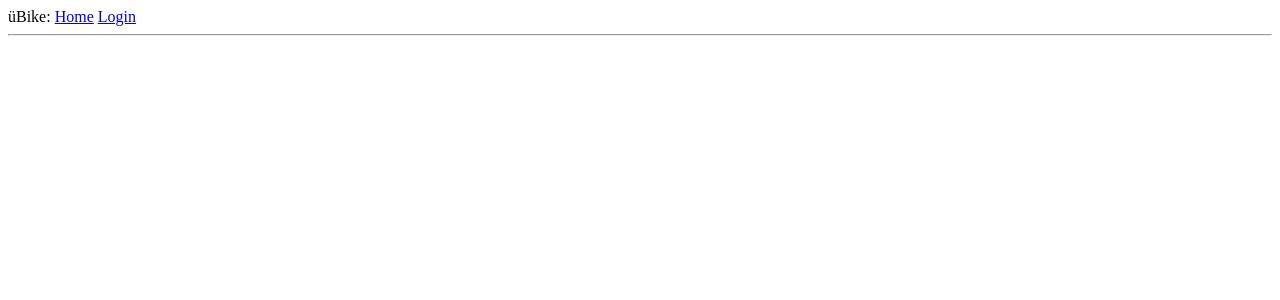
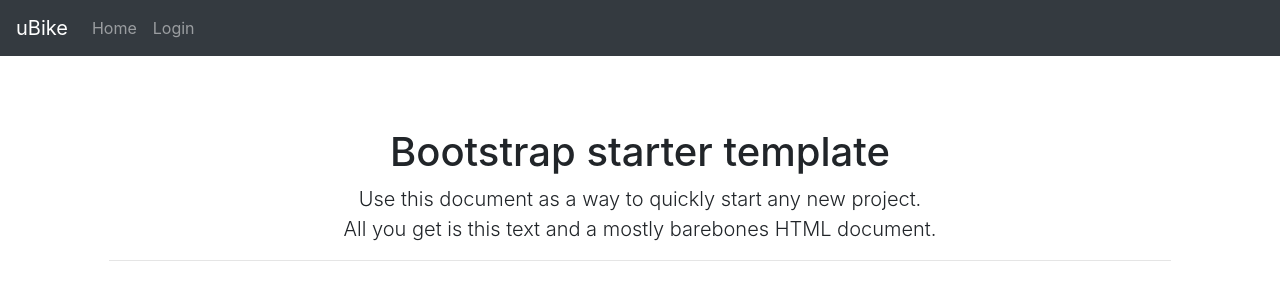
Before and after one commit to mara42/uBike, a Flask app: page / in a window 1280 px wide. Shown: the top 300 px of the page. Run offline with Flask 2, Linux system fonts and the light colour scheme; some libraries are stand-ins or nearby versions.

Commit message:
add bootstrap

```diff
--- a/app/__init__.py
+++ b/app/__init__.py
@@ -8,7 +8,8 @@ from flask_migrate import Migrate
 project_dir = os.path.dirname(os.path.abspath(__file__))
 database_file = "sqlite:///{}".format(os.path.join(project_dir, "bikesdatabase.db"))
 
-app = Flask(__name__)
+app = Flask(__name__, static_url_path='',
+            static_folder='templates/static')
 
 app.config["SQLALCHEMY_DATABASE_URI"] = database_file
 app.config['SECRET_KEY'] = 'AJABJHGJKHDFGSKJHJDALKEILXNKAB'
--- a/app/models.py
+++ b/app/models.py
@@ -1,4 +1,5 @@
 from app import db
+import flask_login
 
 class Bike(db.Model):
     id = db.Column(db.Integer, primary_key=True)
@@ -7,7 +8,7 @@ class Bike(db.Model):
     def __repr__(self):
         return '<Bike {}>'.format(self.id)
 
-class User(db.Model):
+class User(db.Model, flask_login.UserMixin):
     id = db.Column(db.Integer, primary_key=True)
     rentals = db.relationship('Rental', backref='Client', lazy=True)
 
--- a/app/routes.py
+++ b/app/routes.py
@@ -1,6 +1,8 @@
 from app import app
+import flask
 from flask import render_template
 from app.forms import LoginForm
+from flask_login import login_user
 
 
 @app.route('/')
@@ -10,6 +12,24 @@ def hello():
 
 
 @app.route('/login')
-def login():
+def login_page():
     form = LoginForm()
     return render_template('login.html', title='Sign In', form=form)
+
+@app.route('/login', methods=['POST'])
+def login():
+    # Here we use a class of some kind to represent and validate our
+    # client-side form data. For example, WTForms is a library that will
+    # handle this for us, and we use a custom LoginForm to validate.
+    form = LoginForm()
+    if form.validate_on_submit():
+        # Login and validate the user.
+        # user should be an instance of your `User` class
+        print(form)
+        login_user(user)
+
+        flask.flash('Logged in successfully.')
+
+        next = flask.request.args.get('next')
+        return flask.redirect(next or flask.url_for('index'))
+    return flask.render_template('login.html', form=form)
--- a/app/templates/base.html
+++ b/app/templates/base.html
@@ -1,17 +1,42 @@
 <html>
+
 <head>
     {% if title %}
-        <title>{{ title }} - microblog</title>
+    <title>{{ title }}</title>
     {% else %}
     <title>microblog</title>
     {% endif %}
+    <link rel="stylesheet" href="https://stackpath.bootstrapcdn.com/bootstrap/4.3.1/css/bootstrap.min.css" integrity="sha384-ggOyR0iXCbMQv3Xipma34MD+dH/1fQ784/j6cY/iJTQUOhcWr7x9JvoRxT2MZw1T" crossorigin="anonymous">
+    <link rel="stylesheet" href="starter-template.css">
+    <script src="https://code.jquery.com/jquery-3.3.1.slim.min.js" integrity="sha384-q8i/X+965DzO0rT7abK41JStQIAqVgRVzpbzo5smXKp4YfRvH+8abtTE1Pi6jizo" crossorigin="anonymous"></script>
+    <script src="https://cdnjs.cloudflare.com/ajax/libs/popper.js/1.14.7/umd/popper.min.js" integrity="sha384-UO2eT0CpHqdSJQ6hJty5KVphtPhzWj9WO1clHTMGa3JDZwrnQq4sF86dIHNDz0W1" crossorigin="anonymous"></script>
+    <script src="https://stackpath.bootstrapcdn.com/bootstrap/4.3.1/js/bootstrap.min.js" integrity="sha384-JjSmVgyd0p3pXB1rRibZUAYoIIy6OrQ6VrjIEaFf/nJGzIxFDsf4x0xIM+B07jRM" crossorigin="anonymous"></script>
 </head>
+
 <body>
-        <div>
-            üBike:
-            <a href="/index">Home</a>
-            <a href="/login">Login</a>
+    <nav class="navbar navbar-expand-md navbar-dark bg-dark fixed-top">
+        <a class="navbar-brand" href="/">uBike</a>
+        <button class="navbar-toggler" type="button" data-toggle="collapse" data-target="#navbarsExampleDefault" aria-controls="navbarsExampleDefault" aria-expanded="false" aria-label="Toggle navigation">
+            <span class="navbar-toggler-icon"></span>
+        </button>
+
+        <div class="collapse navbar-collapse" id="navbarsExampleDefault">
+            <ul class="navbar-nav mr-auto">
+                <li class="nav-item">
+                    <a class="nav-link" href="/">Home <span class="sr-only">(current)</span></a>
+                </li>
+                <li class="nav-item">
+                    <a class="nav-link" href="/login">Login</a>
+                </li>
+            </ul>
         </div>
+    </nav>
+
+    <main role="main" class="container">
+
+        <div class="starter-template">
+            <h1>Bootstrap starter template</h1>
+            <p class="lead">Use this document as a way to quickly start any new project.<br> All you get is this text and a mostly barebones HTML document.</p>
             <hr>
             {% with messages = get_flashed_messages() %}
             {% if messages %}
@@ -23,5 +48,9 @@
             {% endif %}
             {% endwith %}
             {% block content %}{% endblock %}
+        </div>
+
+    </main><!-- /.container -->
 </body>
+
 </html>
--- /dev/null
+++ b/app/templates/static/starter-template.css
@@ -0,0 +1,8 @@
+body {
+    padding-top: 5rem;
+}
+
+.starter-template {
+    padding: 3rem 1.5rem;
+    text-align: center;
+}
```
Also changed, not shown: ubike.py (line endings or trailing spaces). Lines whose indentation alone changed are shown as unchanged.
